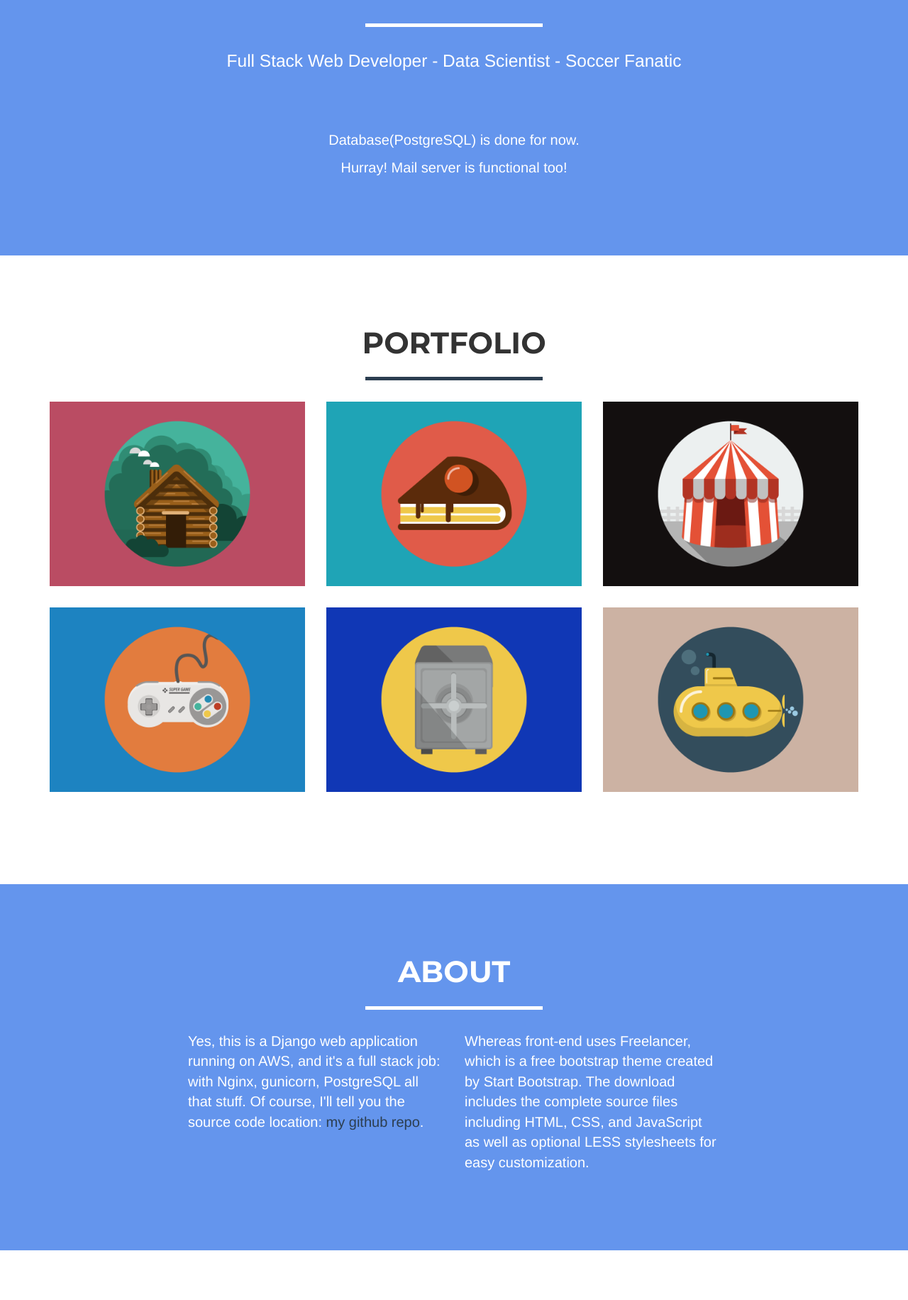
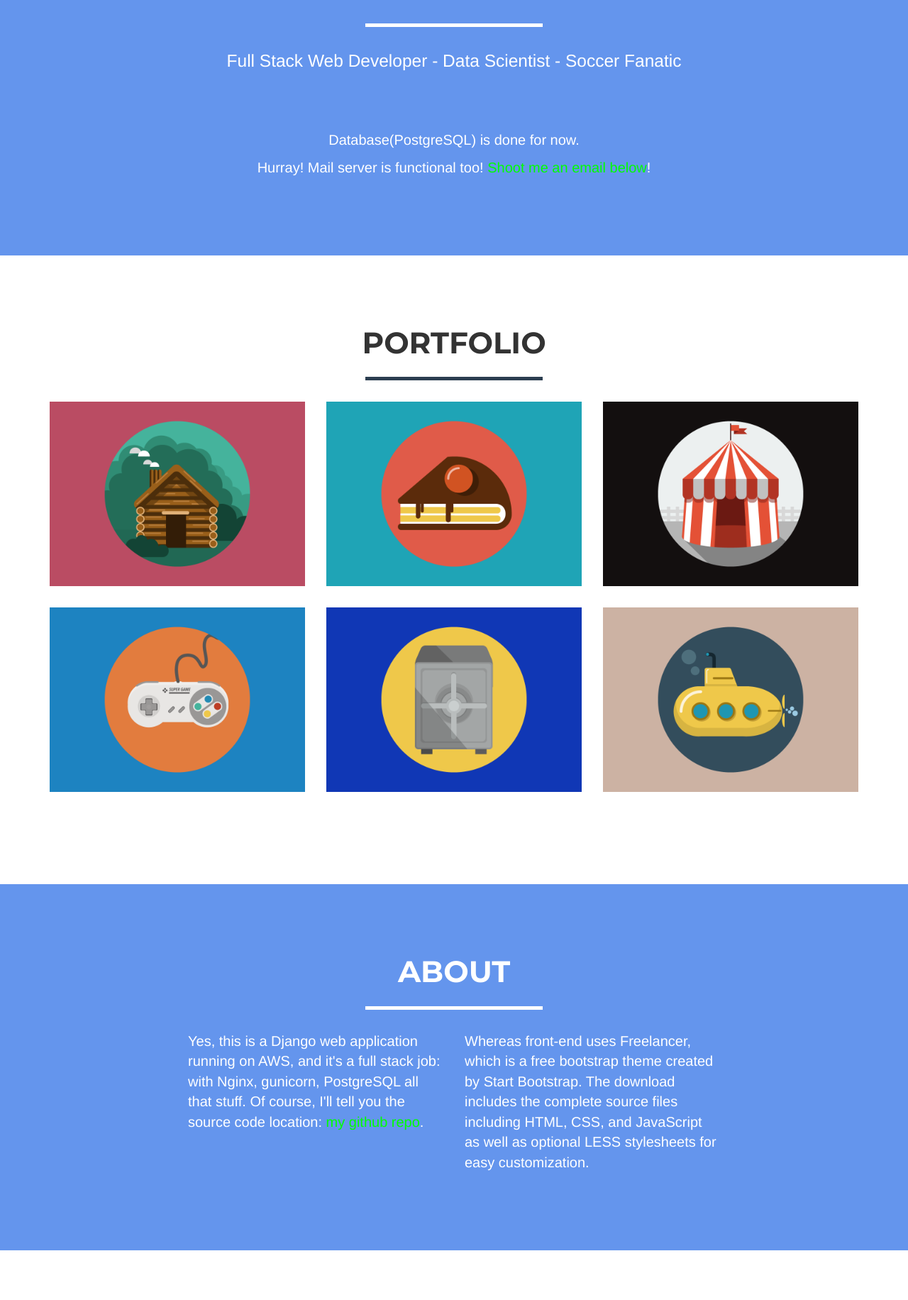
Before and after one commit to tangcongyuan/DjangoOnAWS, a Django app: page / in a window 1280 px wide. Shown: the part 510-2342 px from the top of the page at 71% size. Run offline with Django 3.2, Linux system fonts and the light colour scheme; some libraries are stand-ins or nearby versions.

Commit message:
Modified index page and added more in contact_me response.

```diff
--- a/tangcongyuan_com/main/templates/main/index.html
+++ b/tangcongyuan_com/main/templates/main/index.html
@@ -86,7 +86,7 @@
                         <span class="skills">Full Stack Web Developer - Data Scientist - Soccer Fanatic</span>
                         <br><br><br><br><br>
                         <p>Database(PostgreSQL) is done for now.</p>
-                        <p>Hurray! Mail server is functional too!</p>
+                        <p>Hurray! Mail server is functional too! <a style="color: rgb(0,255,0)" href="#contact">Shoot me an email below</a>!</p>
                     </div>
                 </div>
             </div>
@@ -178,7 +178,7 @@
             </div>
             <div class="row">
                 <div class="col-lg-4 col-lg-offset-2">
-                    <p>Yes, this is a Django web application running on AWS, and it's a full stack job: with Nginx, gunicorn, PostgreSQL all that stuff. Of course, I'll tell you the source code location: <a href='https://github.com/tangcongyuan/DjangoOnAWS'>my github repo</a>.</p>
+                    <p>Yes, this is a Django web application running on AWS, and it's a full stack job: with Nginx, gunicorn, PostgreSQL all that stuff. Of course, I'll tell you the source code location: <a href='https://github.com/tangcongyuan/DjangoOnAWS' <a style="color: rgb(0,255,0)">my github repo</a>.</p>
                 </div>
                 <div class="col-lg-4">
                     <p>Whereas front-end uses Freelancer, which is a free bootstrap theme created by Start Bootstrap. The download includes the complete source files including HTML, CSS, and JavaScript as well as optional LESS stylesheets for easy customization.</p>
--- a/tangcongyuan_com/main/views.py
+++ b/tangcongyuan_com/main/views.py
@@ -28,7 +28,7 @@ def contact_me(request):
     from_email = request.POST.get('email', '')
     if name and message and from_email:
         try:
-            send_mail("Message from: " + name, message, from_email, ['erictang@tangcongyuan.com'])
+            send_mail("Message from: " + name + ", " + from_email, message, from_email, ['erictang@tangcongyuan.com'])
             send_mail("Confirmation email sent", "Hello "+name+",\nYour email has been recieved by me. I'll get back to you asap. Thanks!\nEric (Congyuan) Tang", "erictang@tangcongyuan.com", [from_email])
         except BadHeaderError:
             return JsonResponse({'message': 'Invalid header found.'})
```
